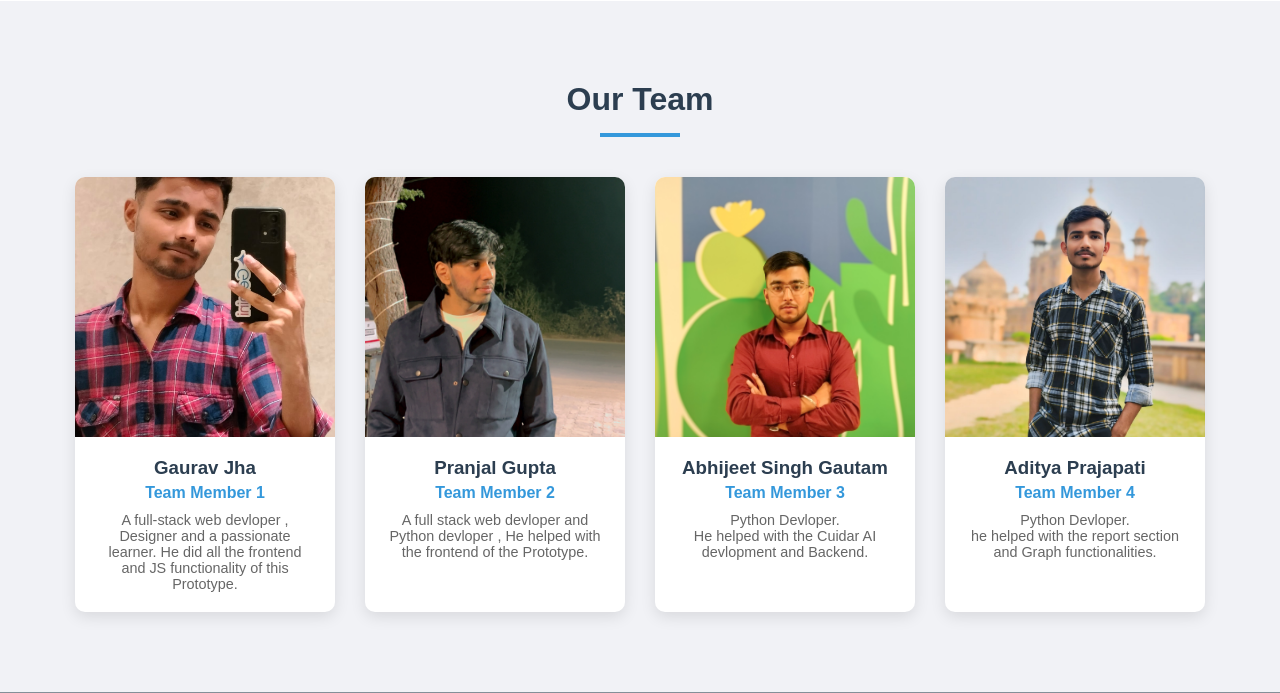
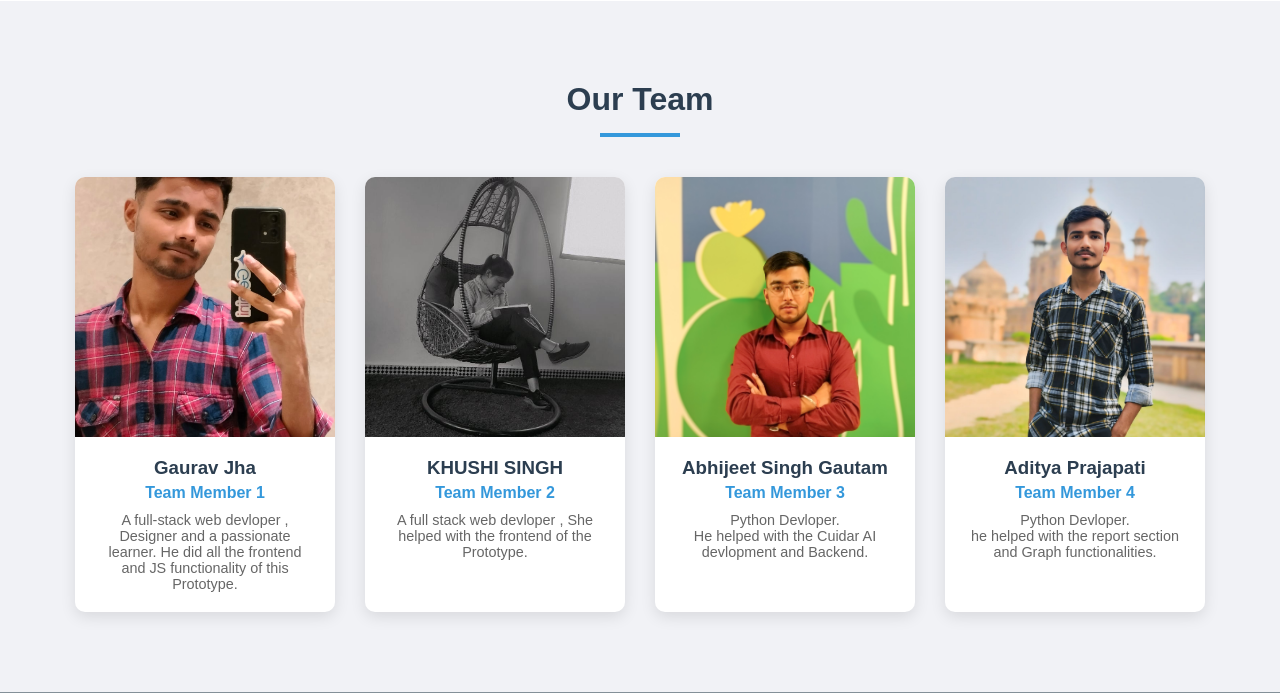
Before and after one commit to GauravJha-Git/Cuidar-prototype, a Flask app: page /about in a window 1280 px wide. Shown: the part 565-1258 px from the top of the page. Run offline with Flask 3, Linux system fonts and the light colour scheme; parts of the project's set-up code (start-up, migrations or seed data) failed here and were passed over.

Commit message:
minor changes

```diff
--- a/app.py
+++ b/app.py
@@ -29,7 +29,7 @@ medical_database = {
     },
     "common cold": {
         "keywords": ["cold", "common cold", "runny nose", "stuffy nose", "sneezing", "cough", "sore throat"],
-        "instant_remedy": "Rest, stay hydrated, and take over-the-counter cold medications to manage symptoms. Gargle with warm salt water for sore throat.",
+        "instant_remedy": "Rest, stay hydrated, take cloves for temporary relief,and take over-the-counter cold medications to manage symptoms. Gargle with warm salt water for sore throat.",
         "essential_remedies": [
             "Drink warm liquids like herbal tea with honey",
             "Use a humidifier to add moisture to the air",
--- a/templates/about.html
+++ b/templates/about.html
@@ -84,12 +84,12 @@
               <!-- Team Member 2 -->
               <div class="miembro">
                   <div class="imagenMiembro">
-                      <img src="static/IMG_1503.JPG" >
+                      <img src="static/khushi.JPG" >
                   </div>
                   <div class="infoMiembro">
-                      <h3>Pranjal Gupta</h3>
+                      <h3>KHUSHI SINGH</h3>
                       <p class="rolMiembro">Team Member 2</p>
-                      <p class="bioMiembro">A full stack web devloper and Python devloper , He helped with the frontend of the Prototype.</p>
+                      <p class="bioMiembro">A full stack web devloper , She helped with the frontend of the Prototype.</p>
                   </div>
               </div>
 
```
Also changed, not shown: static/khushi.jpg (added).
